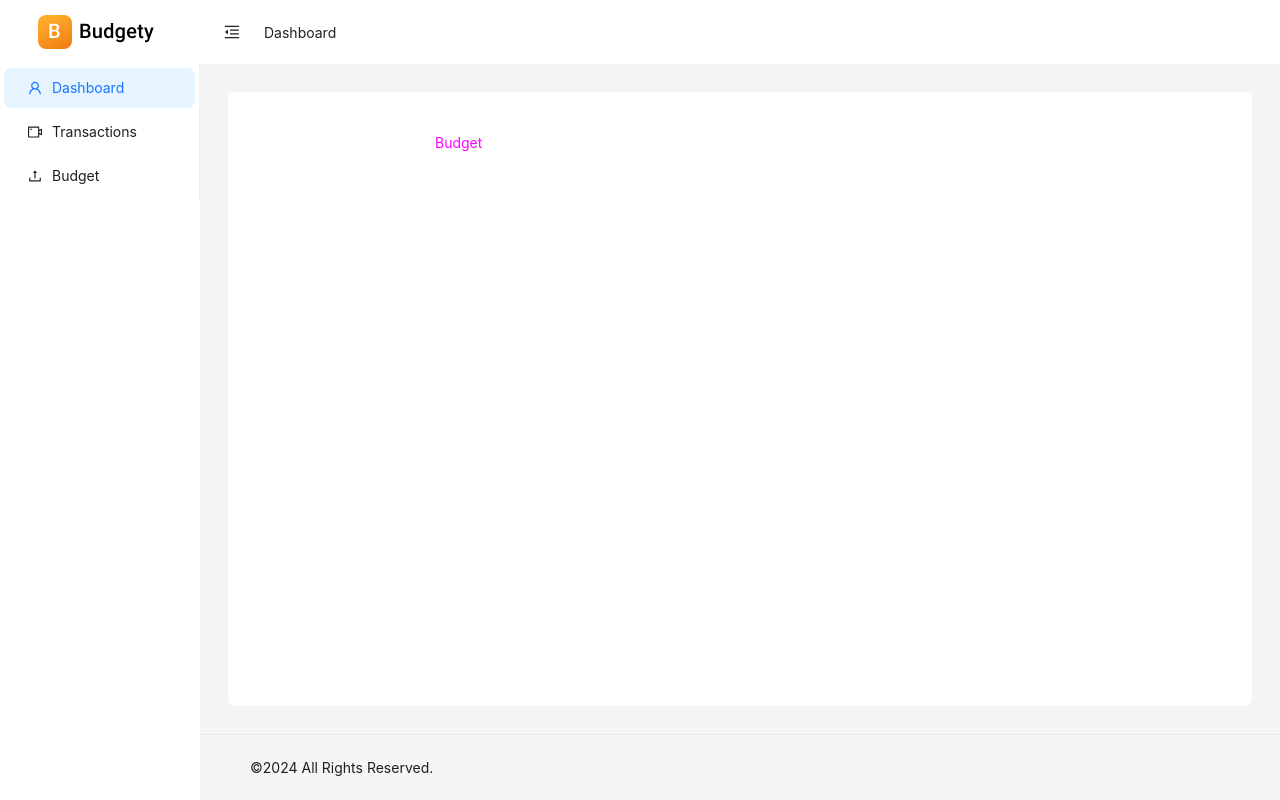
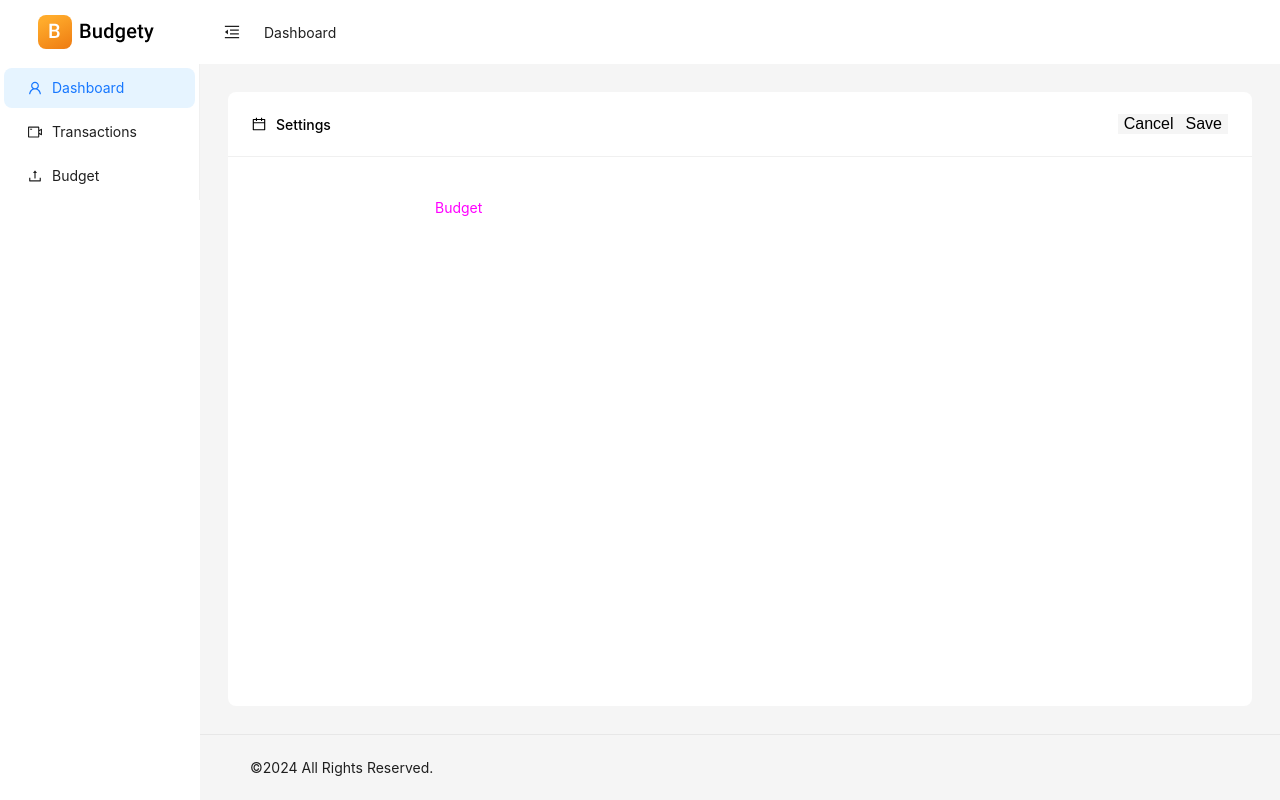
Before and after one commit to Iulicaaa/budgety, a React (Vite) app: page /budget in a window 1280 px wide. Built offline with nearby package versions, Linux system fonts and the light colour scheme.

Commit message:
Add settings bar and buttons to Budget page

```diff
--- a/src/pages/Budget.tsx
+++ b/src/pages/Budget.tsx
@@ -1,11 +1,30 @@
 import React from "react";
 import { PageLayout } from "@/components/PageLayout";
 import styled from "styled-components";
+import { Divider } from "antd";
+import { CalendarOutlined } from "@ant-design/icons";
 
 const Budget = () => {
   return (
     <PageLayout>
       <Card>
+        <Bar>
+          <SettingsDiv>
+            <CalendarOutlined />
+            <p>Settings</p>
+          </SettingsDiv>
+
+          <div>
+            <button>Cancel</button>
+            <button>Save</button>
+          </div>
+        </Bar>
+        <Divider
+          style={{
+            padding: 0,
+            margin: 0,
+          }}
+        />
         <Content>Budget</Content>
       </Card>
     </PageLayout>
@@ -18,7 +37,6 @@ const Card = styled.div`
   display: flex;
   flex-direction: column;
   align-items: center;
-  justify-content: space-between;
   width: 100%;
   height: 100%;
   background-color: white;
@@ -34,3 +52,33 @@ const Content = styled.div`
   max-width: 610px;
   padding-top: 42px;
 `;
+
+const Bar = styled.div`
+  display: flex;
+  justify-content: space-between;
+  align-items: center;
+  width: 100%;
+  padding: 0 24px;
+  height: 64px;
+  background-color: transparent;
+  font-size: 14px;
+  font-weight: 500;
+  color: #000;
+  margin-bottom: 0;
+  padding-bottom: 0;
+  button {
+    background-color: #f5f5f5;
+    border: none;
+    font-size: 16px;
+    font-weight: 500;
+    color: #000;
+  }
+`;
+
+const SettingsDiv = styled.div`
+  gap: 10px;
+  display: flex;
+  flex-direction: row;
+  justify-content: center;
+  align-items: center;
+`;
```
